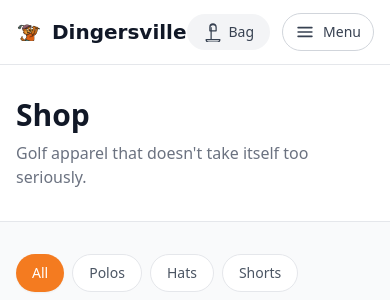
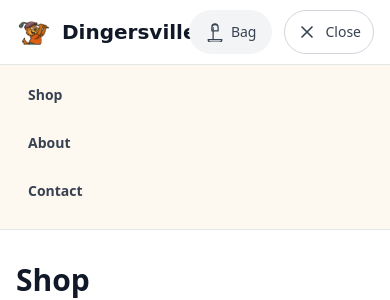
Before and after one commit to pulisse65/dingersville, a Next.js app: page /shop in a window 390 px wide. Both pictures are taken after a click on the button "Menu". Shown: the top 300 px of the page. Built offline with nearby package versions, Linux system fonts and the light colour scheme.

Commit message:
fix: make mobile menu interactive and clarify color labels

```diff
--- a/pages/shop.tsx
+++ b/pages/shop.tsx
@@ -65,7 +65,10 @@ export default function ShopPage() {
                   className="object-cover transition-transform duration-500 group-hover:scale-105"
                   sizes="(max-width: 640px) 100vw, (max-width: 1024px) 50vw, 25vw"
                 />
-                <div className="absolute top-3 right-3 rounded-full bg-white px-2.5 py-1 text-xs font-semibold shadow-sm">
+                <div
+                  className="pointer-events-none absolute top-3 right-3 rounded-full bg-white/95 px-2.5 py-1 text-xs font-semibold shadow-sm"
+                  title={`Color: ${product.color}`}
+                >
                   {product.color}
                 </div>
               </div>
--- a/src/components/Navbar.tsx
+++ b/src/components/Navbar.tsx
@@ -3,22 +3,27 @@
 import Link from 'next/link'
 import Image from 'next/image'
 import { useCart } from '@/lib/cart'
-import { useEffect } from 'react'
+import { useEffect, useState } from 'react'
 
 export default function Navbar() {
-  const { itemCount, items } = useCart()
+  const { itemCount } = useCart()
+  const [menuOpen, setMenuOpen] = useState(false)
 
-  // Sync with CartProvider — actually using the cart state rather than external storage
   useEffect(() => {
-    // CartProvider hydrates from localStorage on mount; we just read from context
+    const closeOnEscape = (event: KeyboardEvent) => {
+      if (event.key === 'Escape') setMenuOpen(false)
+    }
+    document.addEventListener('keydown', closeOnEscape)
+    return () => document.removeEventListener('keydown', closeOnEscape)
   }, [])
+
+  const closeMenu = () => setMenuOpen(false)
 
   return (
     <header className="sticky top-0 z-50 w-full border-b border-gray-200 bg-white/95 backdrop-blur supports-[backdrop-filter]:bg-white/80">
       <div className="mx-auto flex h-16 max-w-6xl items-center justify-between px-4 sm:px-6 lg:px-8">
         {/* Logo: mascot mark + wordmark */}
-        <Link href="/" className="flex items-center gap-2.5">
-          <div className="flex items-center">
+        <Link href="/" className="flex items-center gap-2.5" onClick={closeMenu}>
           <Image
             src="/brand/dinger-don-mark-192.png"
             alt=""
@@ -26,69 +31,66 @@ export default function Navbar() {
             height={36}
             className="rounded-lg object-contain"
           />
-          </div>
-          <span className="font-brand text-xl text-gray-900">
-            Dingersville
-          </span>
+          <span className="font-brand text-xl text-gray-900">Dingersville</span>
         </Link>
 
         {/* Desktop nav */}
-        <nav className="hidden md:flex items-center gap-8">
-          <Link href="/shop" className="text-sm font-medium text-gray-600 hover:text-brand-orange transition-colors">
-            Shop
-          </Link>
-          <Link href="/about" className="text-sm font-medium text-gray-600 hover:text-brand-orange transition-colors">
-            About
-          </Link>
-          <Link href="/contact" className="text-sm font-medium text-gray-600 hover:text-brand-orange transition-colors">
-            Contact
-          </Link>
+        <nav className="hidden items-center gap-8 md:flex" aria-label="Primary navigation">
+          <Link href="/shop" className="text-sm font-medium text-gray-600 hover:text-brand-orange transition-colors">Shop</Link>
+          <Link href="/about" className="text-sm font-medium text-gray-600 hover:text-brand-orange transition-colors">About</Link>
+          <Link href="/contact" className="text-sm font-medium text-gray-600 hover:text-brand-orange transition-colors">Contact</Link>
         </nav>
 
-        {/* Right: cart + mobile menu button */}
         <div className="flex items-center gap-3">
-          {/* Cart link with badge */}
           <Link
             href="/cart"
-            className="relative inline-flex items-center rounded-full bg-gray-100 px-4 py-2 text-sm font-medium text-gray-700 hover:bg-gray-200 transition-colors"
+            className="relative inline-flex min-h-11 items-center rounded-full bg-gray-100 px-4 py-2 text-sm font-medium text-gray-700 hover:bg-gray-200 transition-colors"
+            onClick={closeMenu}
           >
-            <svg className="h-5 w-5" fill="none" viewBox="0 0 24 24" stroke="currentColor" strokeWidth={1.5}>
+            <svg className="h-5 w-5" fill="none" viewBox="0 0 24 24" stroke="currentColor" strokeWidth={1.5} aria-hidden="true">
               <path strokeLinecap="round" strokeLinejoin="round" d="M15.75 10.5V6a3.75 3.75 0 10-7.5 0v4.5m0 0h3.75m-3.75 0h7.5m-7.5 0v-3.75a3.75 3.75 0 017.5 0v3.75" />
               <path strokeLinecap="round" strokeLinejoin="round" d="M3.75 21h16.5m-16.5 0a3 3 0 003 3h10.5a3 3 0 003-3m-10.5 0v-14.25" />
             </svg>
             <span className="ml-1.5">{itemCount > 0 ? String(itemCount) : 'Bag'}</span>
             {itemCount > 0 && (
-              <span className="absolute -right-2.5 top-1/2 -translate-y-1/2 h-5 w-5 rounded-full bg-brand-orange text-white text-[10px] font-bold flex items-center justify-center">
+              <span className="absolute -right-2.5 top-1/2 -translate-y-1/2 h-5 w-5 rounded-full bg-brand-orange text-white text-[10px] font-bold flex items-center justify-center" aria-label={`${itemCount} items in bag`}>
                 {itemCount > 9 ? '9+' : itemCount}
               </span>
             )}
           </Link>
 
-          {/* Mobile menu button */}
+          {/* Functional mobile menu button */}
           <button
-            className="md:hidden inline-flex items-center rounded-full border border-gray-300 bg-white px-3 py-2 text-sm font-medium text-gray-700 hover:bg-gray-50 transition-colors"
-            aria-label="Open menu"
+            type="button"
+            onClick={() => setMenuOpen(open => !open)}
+            className="inline-flex min-h-11 items-center rounded-full border border-gray-300 bg-white px-3 py-2 text-sm font-medium text-gray-700 hover:border-brand-orange hover:text-brand-orange transition-colors md:hidden"
+            aria-label={menuOpen ? 'Close menu' : 'Open menu'}
+            aria-expanded={menuOpen}
+            aria-controls="mobile-navigation"
           >
-            <svg className="h-5 w-5" fill="none" viewBox="0 0 24 24" stroke="currentColor" strokeWidth={2}>
+            {menuOpen ? (
+              <svg className="h-5 w-5" fill="none" viewBox="0 0 24 24" stroke="currentColor" strokeWidth={2} aria-hidden="true">
+                <path strokeLinecap="round" strokeLinejoin="round" d="M6 18L18 6M6 6l12 12" />
+              </svg>
+            ) : (
+              <svg className="h-5 w-5" fill="none" viewBox="0 0 24 24" stroke="currentColor" strokeWidth={2} aria-hidden="true">
                 <path strokeLinecap="round" strokeLinejoin="round" d="M3.75 6.75h16.5M3.75 12h16.5m-16.5 5.25h16.5" />
               </svg>
-            <span className="ml-2">Menu</span>
+            )}
+            <span className="ml-2">{menuOpen ? 'Close' : 'Menu'}</span>
           </button>
         </div>
       </div>
 
       {/* Mobile nav drawer */}
-      <div className="md:hidden hidden border-t border-gray-200 bg-white">
-        <nav className="flex flex-col px-4 py-3 gap-1">
-          <Link href="/shop" className="py-2 text-sm font-medium text-gray-700 hover:text-brand-orange transition-colors">
-            Shop
-          </Link>
-          <Link href="/about" className="py-2 text-sm font-medium text-gray-700 hover:text-brand-orange transition-colors">
-            About
-          </Link>
-          <Link href="/contact" className="py-2 text-sm font-medium text-gray-700 hover:text-brand-orange transition-colors">
-            Contact
-          </Link>
+      <div
+        id="mobile-navigation"
+        className={`${menuOpen ? 'block' : 'hidden'} border-t border-gray-200 bg-brand-cream md:hidden`}
+      >
+        <nav className="mx-auto flex max-w-6xl flex-col gap-1 px-4 py-3 sm:px-6" aria-label="Mobile navigation">
+          <Link href="/shop" onClick={closeMenu} className="min-h-11 rounded-lg px-3 py-2 text-sm font-semibold text-gray-700 hover:bg-white hover:text-brand-orange transition-colors">Shop</Link>
+          <Link href="/about" onClick={closeMenu} className="min-h-11 rounded-lg px-3 py-2 text-sm font-semibold text-gray-700 hover:bg-white hover:text-brand-orange transition-colors">About</Link>
+          <Link href="/contact" onClick={closeMenu} className="min-h-11 rounded-lg px-3 py-2 text-sm font-semibold text-gray-700 hover:bg-white hover:text-brand-orange transition-colors">Contact</Link>
         </nav>
       </div>
     </header>
```
Lines whose indentation alone changed are shown as unchanged.
